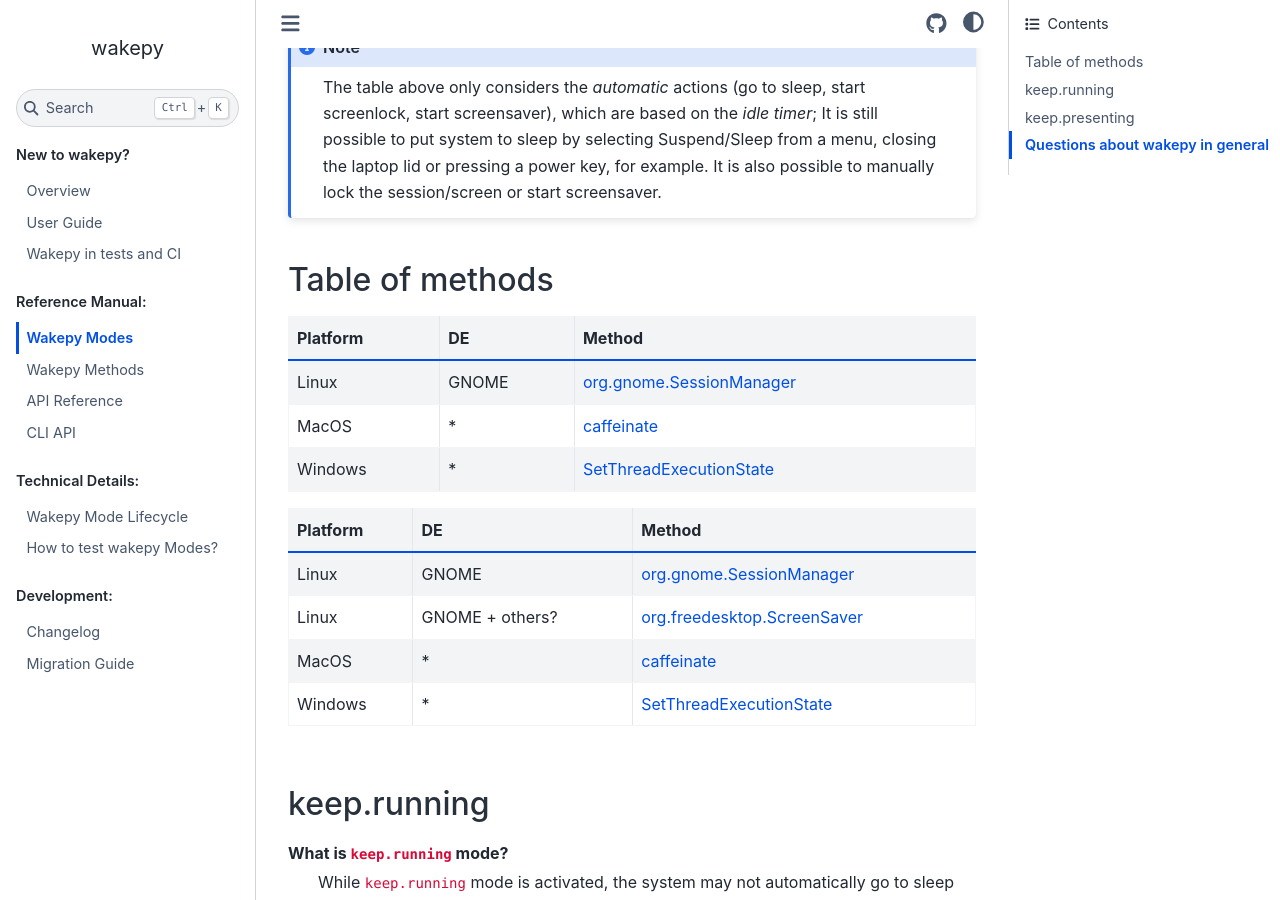
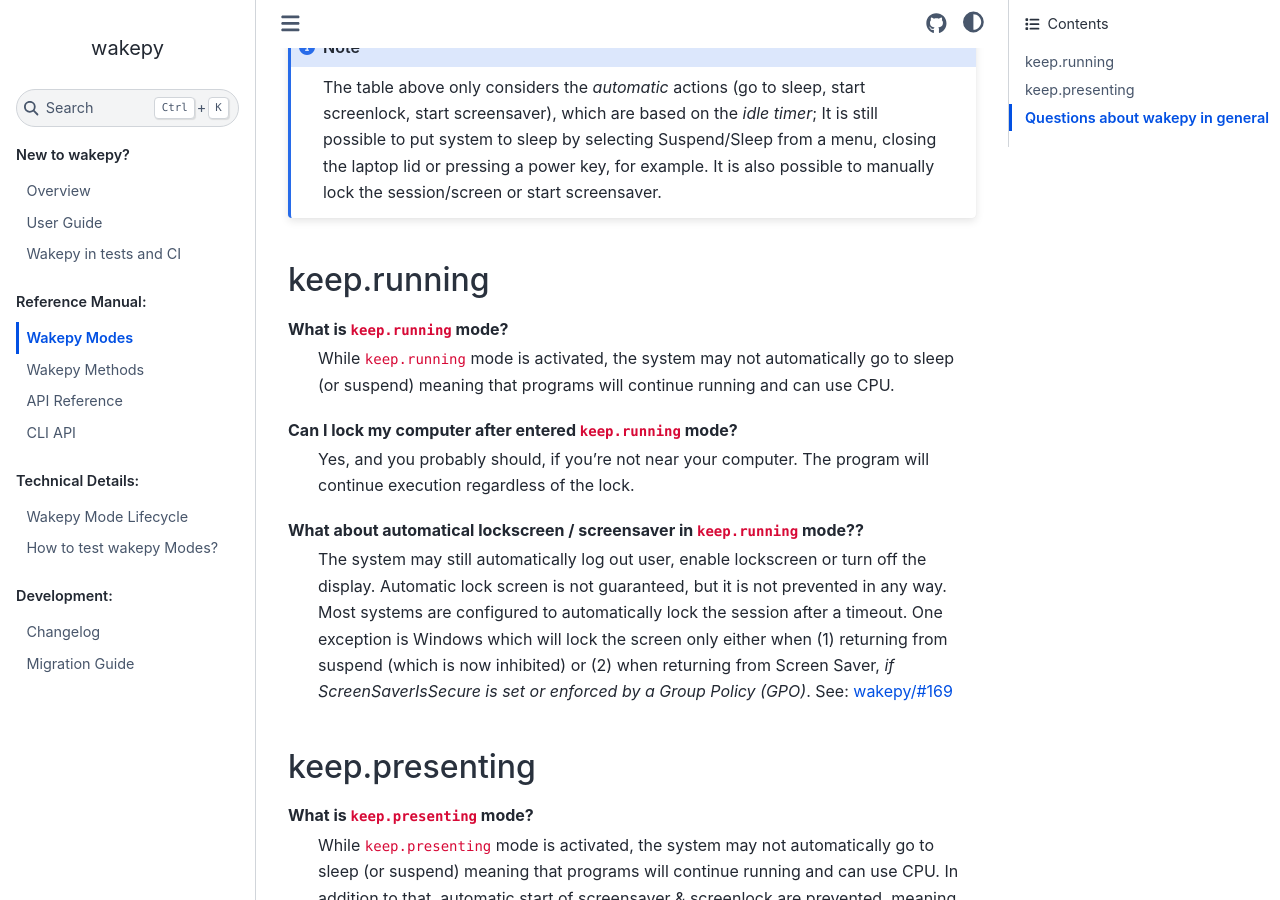
Before and after one commit to fohrloop/wakepy, a Sphinx documentation site: the page built from docs/source/modes.md, in a window 1280 px wide and 900 px high, scrolled down 476 px. Built offline with Sphinx 7.4.7 and the Sphinx Book theme 1.1.4, drawn with Linux system fonts in a browser that asks for light colours; the version number could not be read and is left out.

````diff
--- a/docs/source/modes.md
+++ b/docs/source/modes.md
@@ -14,30 +14,6 @@
 ```{note}
 The table above only considers the *automatic* actions (go to sleep, start screenlock, start screensaver), which are based on the *idle timer*; It is still possible to put system to sleep by selecting Suspend/Sleep from a menu, closing the laptop lid or pressing a power key, for example. It is also possible to manually lock the session/screen or start screensaver.
 ```
-
-
-## Table of methods
-
-| Platform | DE    | Method                                                             |
-| -------- | ----- | ------------------------------------------------------------------ |
-| Linux    | GNOME | [org.gnome.SessionManager](#org-gnome-sessionmanager) |
-| MacOS    | *     | [caffeinate](#macos-caffeinate)                       |
-| Windows  | *     | [SetThreadExecutionState](#windows-stes)              |
-
-
-
-
-
-
-
-| Platform | DE              | Method                                                                      |
-| -------- | --------------- | --------------------------------------------------------------------------- |
-| Linux    | GNOME           | [org.gnome.SessionManager](#org-gnome-sessionmanager)       |
-| Linux    | GNOME + others? | [org.freedesktop.ScreenSaver](#org-freedesktop-screensaver) |
-| MacOS    | *               | [caffeinate](#macos-caffeinate)                             |
-| Windows  | *               | [SetThreadExecutionState](#windows-stes)                    |
-
-
 
 (keep-running-mode)=
 ## keep.running
````
